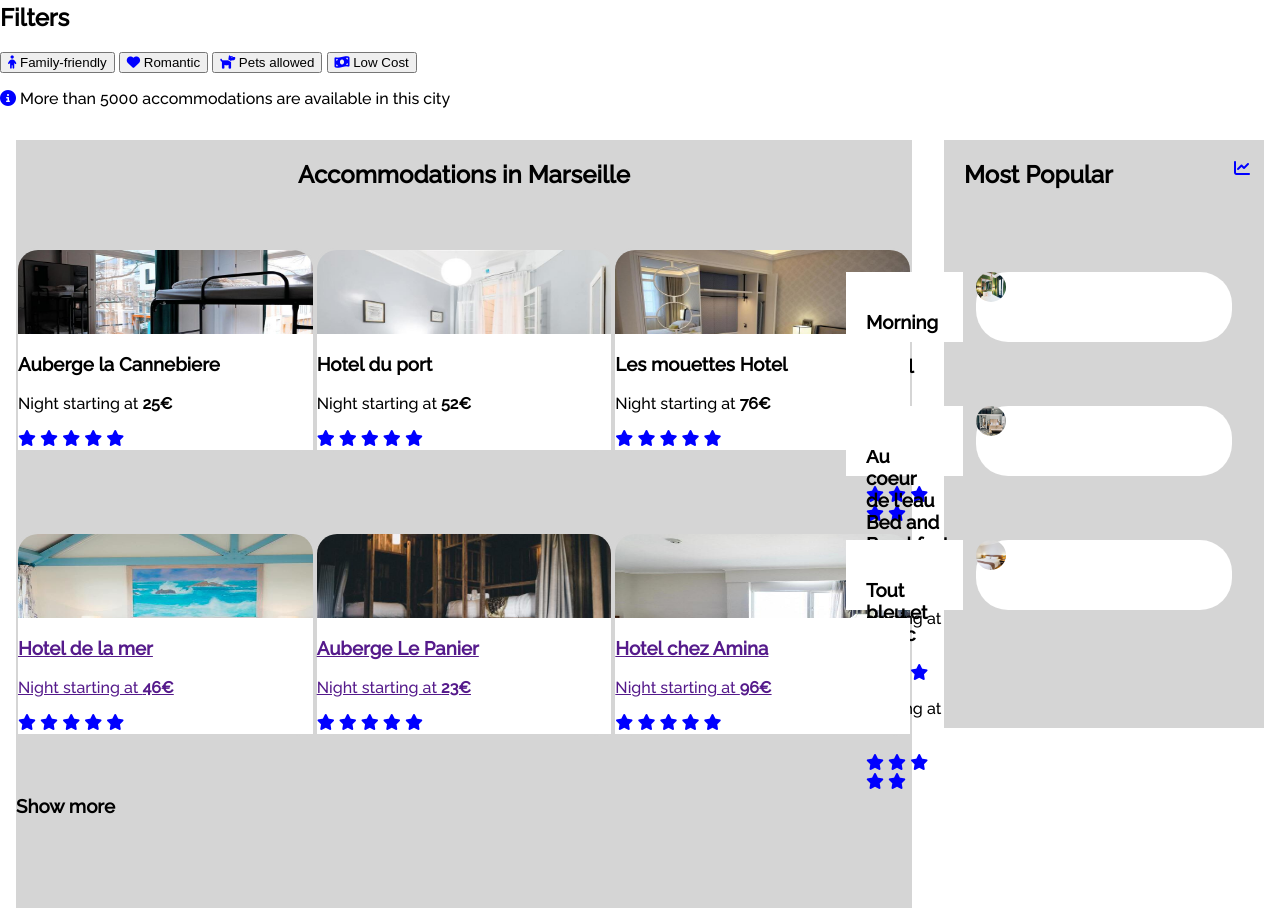
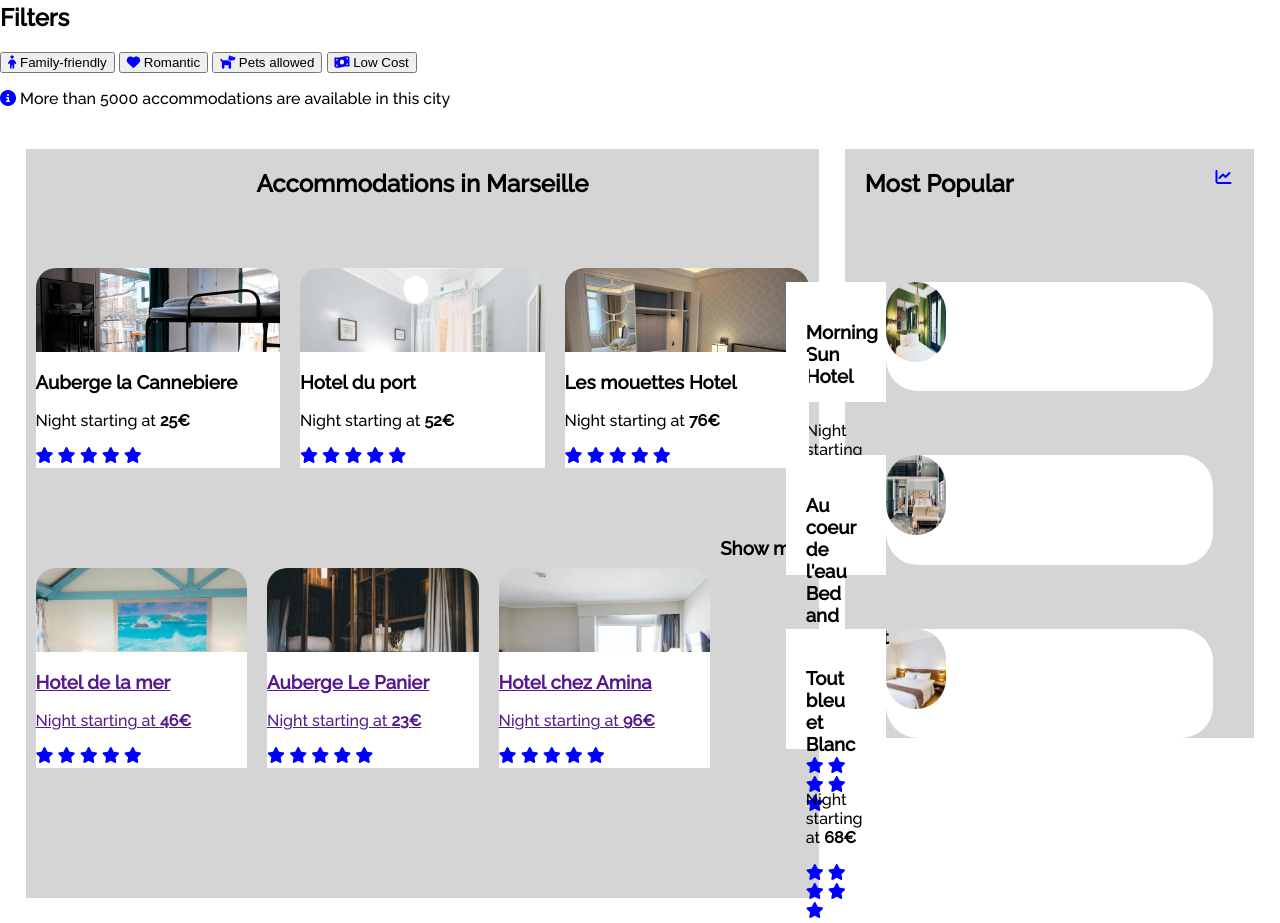
Before and after one commit to CristinaPicazo/ReserviaRessources_, a plain HTML site: page index.html in a window 1280 px wide. Shown: the part 483-1406 px from the top of the page. Drawn offline with Linux system fonts and the light colour scheme.

Commit message:
most popular desktop

```diff
--- a/css/style.css
+++ b/css/style.css
@@ -308,7 +308,7 @@ figure img{
 
     .leftSection{
         order: 1;
-        margin: 1em;
+        margin: 2% 1% 2% 2%;
         background: #d5d5d5;
         flex: 1 1 60%;
 
@@ -329,7 +329,8 @@ figure img{
     }
 
     .accommodationsCard{
-        flex: 1 1 30%;
+        flex: 1 1 25%;
+        padding: 1%;
 
     }
 
@@ -339,9 +340,9 @@ figure img{
     }
 
     .rightSection{
-        margin: 1em;
+        margin: 2% 2% 2% 1%;
         order: 2;
-        flex: 1 1 15%;
+        flex: 1 1 30%;
     }
 
     .popular{
@@ -350,20 +351,28 @@ figure img{
         flex-flow: column;
     }
 
-    .popularCardMain{
+    .popularCard{
         display: flex;
         flex: 0.8;
 
     }
 
     .popular article img{
-        width: 30px;
-        height: 30px;
+        height: 80px;
+        width: 60px;
     }
 
     .popular .popularDescription{
-        height: 30px;
-        width: 30%;
+
+        height: 80px;
+        width: 60px;
+
+    }
+
+    .popularCardMain{
+        height: 80px;
+        width: 60px;
+
     }
 
     .activities{
```
